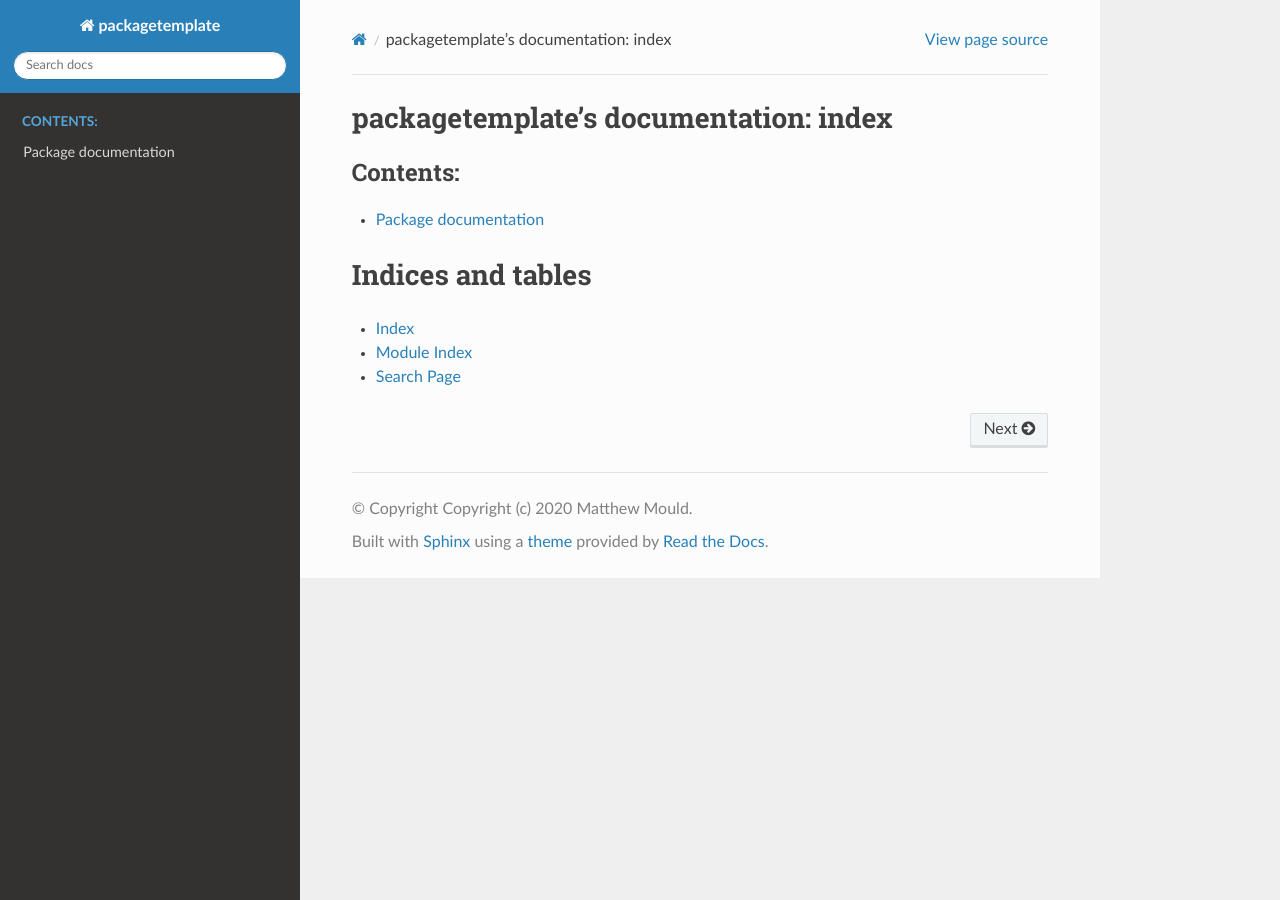
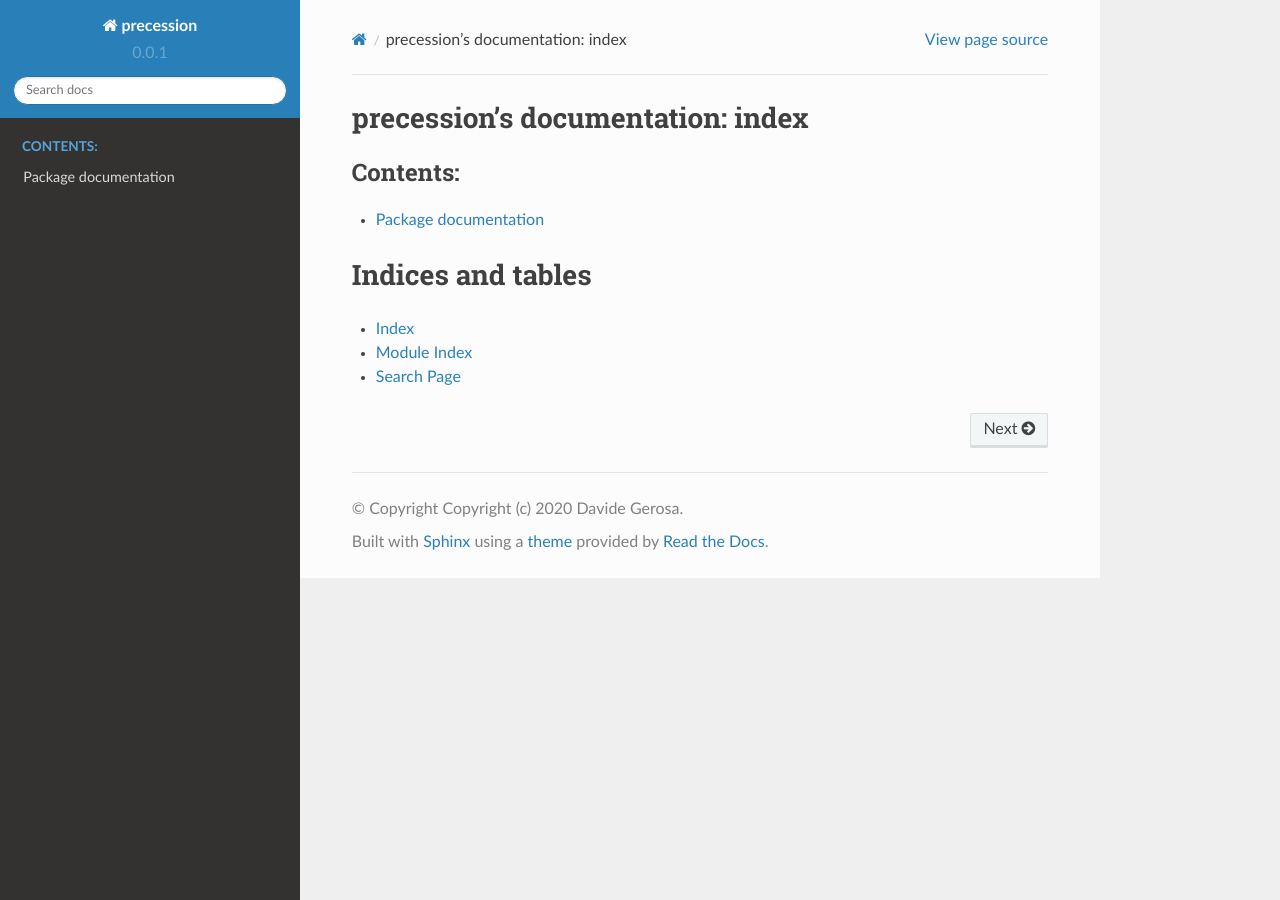
Before and after one commit to dgerosa/precession, a Sphinx documentation site: the page built from docs/index.rst, in a window 1280 px wide. Built offline with Sphinx 7.4.7 and the Read the Docs theme 2.0.0, drawn with Linux system fonts in a browser that asks for light colours; the version number could not be read and is left out.

Commit message:
more files

```diff
--- a/docs/conf.py
+++ b/docs/conf.py
@@ -18,17 +18,15 @@ import sphinx
 from recommonmark.parser import CommonMarkParser
 
 sys.path.insert(0, os.path.abspath('..'))
-sys.path.insert(0, os.path.abspath('../packagetemplate'))
-from __version__ import __version__
+sys.path.insert(0, os.path.abspath('../precession'))
+from __version__ import __title__, __version__, __author__
 
 
 # -- Project information -----------------------------------------------------
 
-#import _version as packagetemplate_version
-
-project = 'packagetemplate'
-copyright = 'Copyright (c) 2020 Matthew Mould'
-author = 'Matthew Mould'
+project = __title__
+author = __author__
+copyright = 'Copyright (c) 2020 '+author
 
 # The short X.Y version
 version = __version__
@@ -139,7 +137,7 @@ html_static_path = ['_static']
 # -- Options for HTMLHelp output ---------------------------------------------
 
 # Output file base name for HTML help builder.
-htmlhelp_basename = 'packagetemplate'
+htmlhelp_basename = project
 
 
 # -- Options for LaTeX output ------------------------------------------------
@@ -166,8 +164,8 @@ latex_elements = {
 # (source start file, target name, title,
 #  author, documentclass [howto, manual, or own class]).
 latex_documents = [
-    (master_doc, 'packagetemplate.tex', 'packagetemplate Documentation',
-     'Matthew Mould', 'manual'),
+    (master_doc, project+'.tex', project+' Documentation',
+     author, 'manual'),
 ]
 
 
@@ -176,7 +174,7 @@ latex_documents = [
 # One entry per manual page. List of tuples
 # (source start file, name, description, authors, manual section).
 man_pages = [
-    (master_doc, 'packagetemplate', 'packagetemplate Documentation',
+    (master_doc, project, project+' Documentation',
      [author], 1)
 ]
 
@@ -187,8 +185,8 @@ man_pages = [
 # (source start file, target name, title, author,
 #  dir menu entry, description, category)
 texinfo_documents = [
-    (master_doc, 'packagetemplate', 'packagetemplate Documentation',
-     author, 'packagetemplate', 'One line description of project.',
+    (master_doc, project, project+' Documentation',
+     author, project, 'One line description of project.',
      'Miscellaneous'),
 ]
 
--- a/docs/index.rst
+++ b/docs/index.rst
@@ -1,4 +1,4 @@
-packagetemplate's documentation: index
+precession's documentation: index
 ======================================
 
 .. toctree::
--- a/docs/modules.rst
+++ b/docs/modules.rst
@@ -4,6 +4,4 @@ Package documentation
 .. autosummary::
    :toctree: _autosummary
 
-   packagetemplate
-   packagetemplate.arithmetic
-   packagetemplate.geometry
+   precession
--- a/precession/__init__.py
+++ b/precession/__init__.py
@@ -0,0 +1,6 @@
+"""
+precession - description
+"""
+
+from .__version__ import *
+from .precession import *
```
Also changed, not shown: precession/__version__.py (+14 -0 lines), 2 other files.
